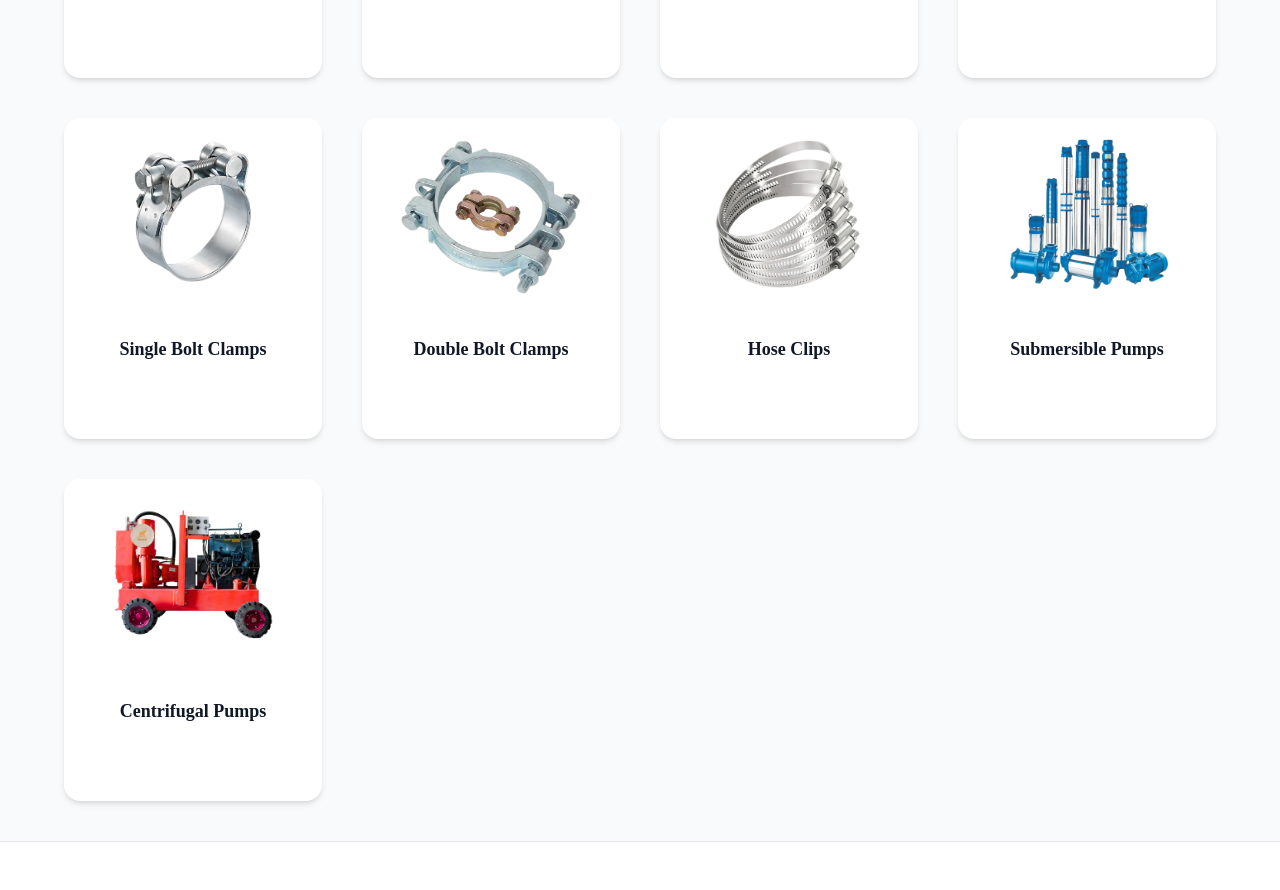
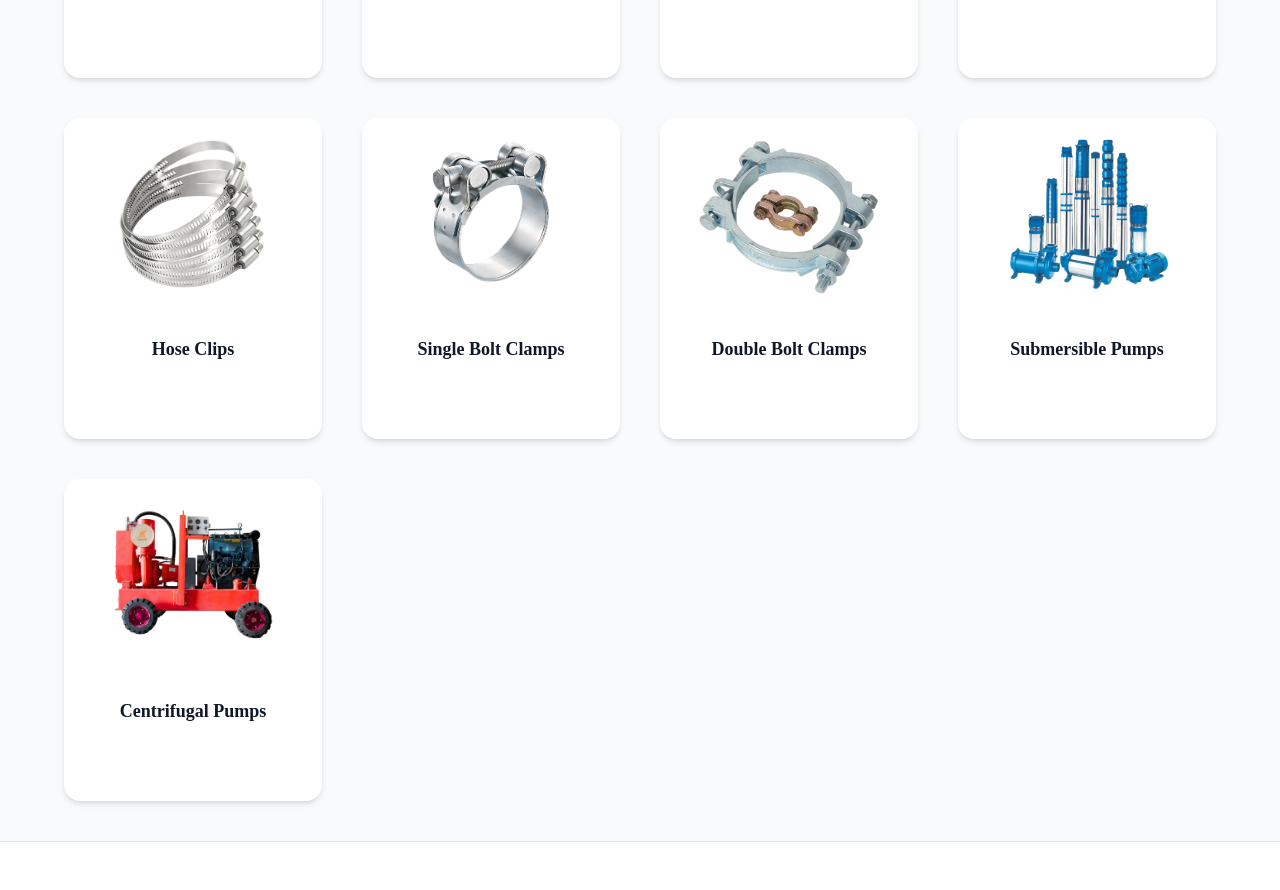
Before and after one commit to AQITPvtLtd/brightchoice, a Next.js app: page /our-products in a window 1280 px wide. Shown: the part 1886-2776 px from the top of the page. Built offline with nearby package versions, Linux system fonts and the light colour scheme.

Commit message:
add changes

```diff
--- a/src/app/our-products/Products.jsx
+++ b/src/app/our-products/Products.jsx
@@ -146,21 +146,21 @@ const products = [
     },
     {
         id: 21,
+        title: "Hose Clips",
+        image: "/products/hoseclip.webp",
+        link: "/our-products/clamps/hose-clips",
+    },
+    {
+        id: 22,
         title: "Single Bolt Clamps",
         image: "/products/singlebolt.webp",
         link: "/our-products/clamps/single-bolt-clamps",
     },
     {
-        id: 22,
+        id: 23,
         title: "Double Bolt Clamps",
         image: "/products/doublbolt.webp",
         link: "/our-products/clamps/double-bolt-clamps",
-    },
-    {
-        id: 23,
-        title: "Hose Clips",
-        image: "/products/hoseclip.webp",
-        link: "/our-products/clamps/hose-clips",
     },
     {
         id: 24,
```
